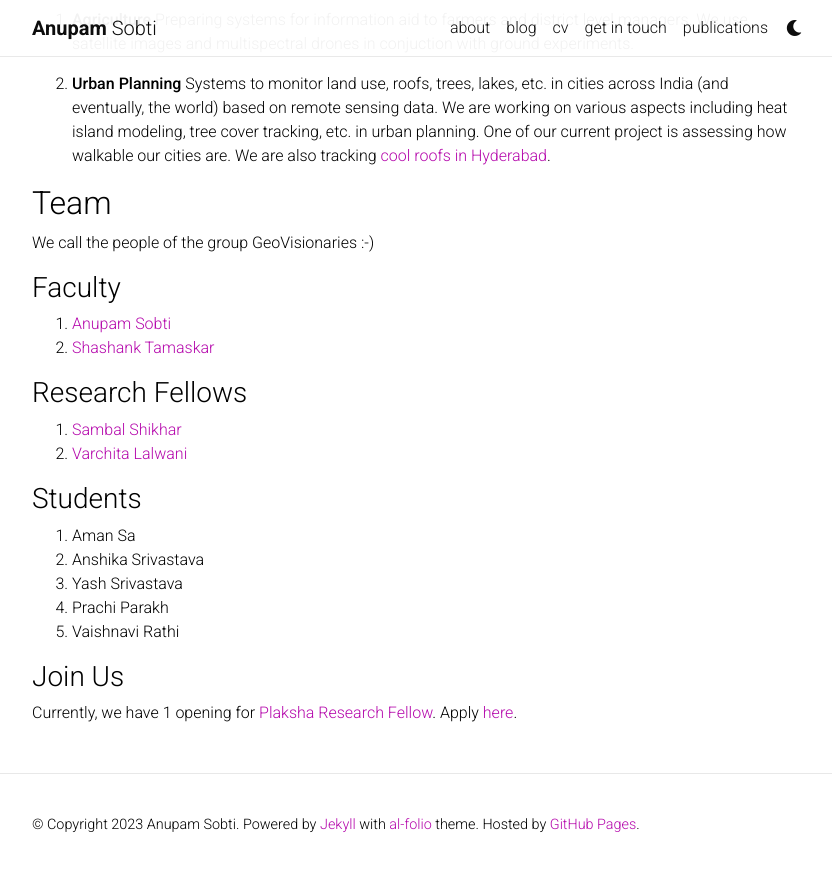
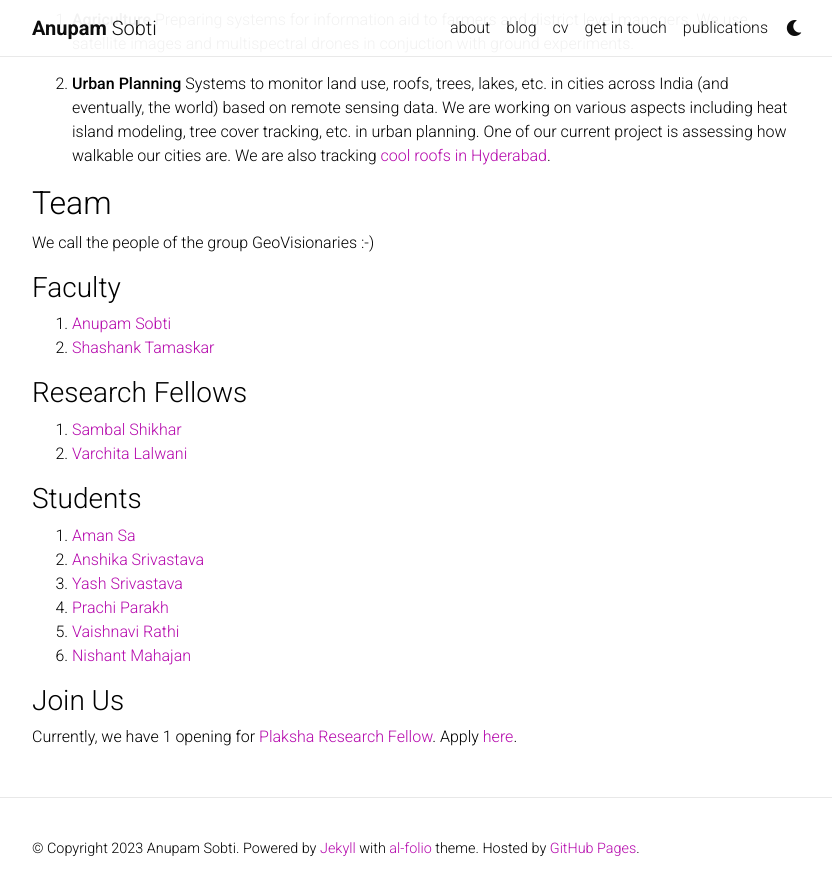
Before and after one commit to anupamsobti/anupamsobti.github.io, a Jekyll site: the page built from _pages/geospatial-computer-vision.md, in a window 1280 px wide and 900 px high, scrolled down 622 px. Shown: the top 895 px of the window, without its empty margins (223-1055 px from the left). Built offline with Jekyll 4.4.1, drawn with Linux system fonts in a browser that asks for light colours; nearby versions of some CDN libraries; comment, search, counter and statistics services are not loaded; a style sheet for code colours, icons or effects is not loaded.

Commit message:
Added linkedin links

```diff
--- a/_pages/geospatial-computer-vision.md
+++ b/_pages/geospatial-computer-vision.md
@@ -33,11 +33,12 @@ We call the people of the group GeoVisionaries :-)
 2. [Varchita Lalwani](https://www.linkedin.com/in/varchita-lalwani-1011/)
 
 ### Students
-1. Aman Sa
-2. Anshika Srivastava
-3. Yash Srivastava
-4. Prachi Parakh
-5. Vaishnavi Rathi
+1. [Aman Sa](https://www.linkedin.com/in/aman-sa/)
+2. [Anshika Srivastava](https://www.linkedin.com/in/anshika-srivastava-4b10b5215/)
+3. [Yash Srivastava](https://www.linkedin.com/in/yash-sarvesh-srivastava/)
+4. [Prachi Parakh](https://www.linkedin.com/in/prachiparakh/)
+5. [Vaishnavi Rathi](https://www.linkedin.com/in/vaishnavi-rathi3/)
+6. [Nishant Mahajan](https://www.linkedin.com/in/nishant-mahajan-57ba33197/)
 
 ### Join Us
 
```
